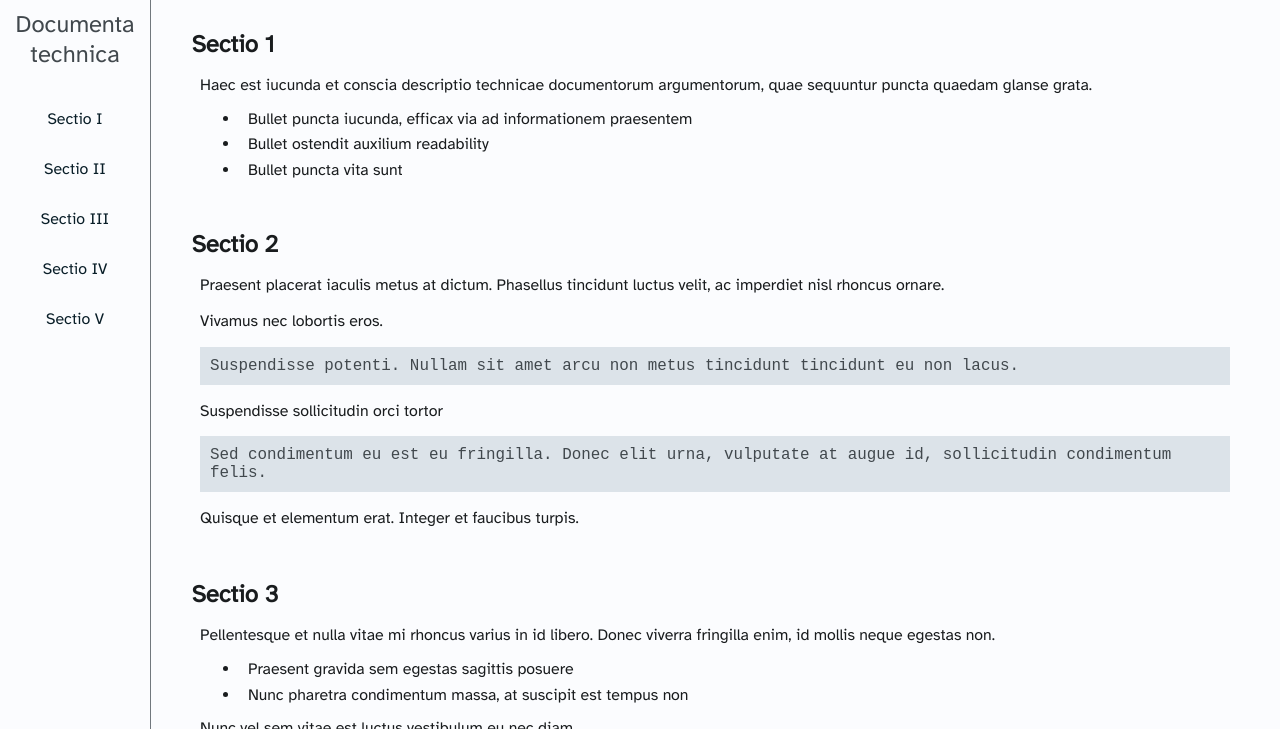
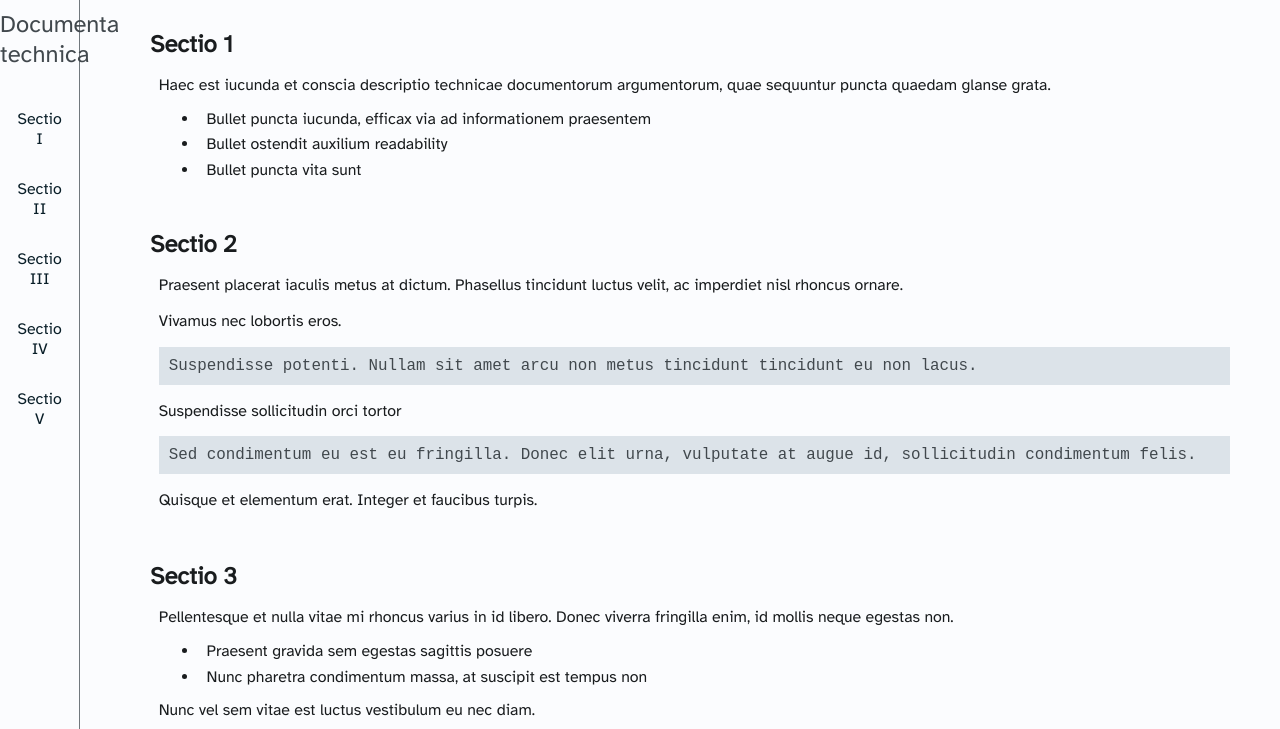
Before and after one commit to al-script/freeCodeCamp-relational-database-projects, a plain HTML site: page Responsive Web Design/Technical Documentation/index.html in a window 1280 px wide. Shown: the part 71-800 px from the top of the page. Drawn offline with Linux system fonts and the light colour scheme.

Commit message:
Adjust side nav width

```diff
--- a/Responsive Web Design/Technical Documentation/styles.css
+++ b/Responsive Web Design/Technical Documentation/styles.css
@@ -132,7 +132,8 @@ main {
   /* Box-model */
   padding-top: 100px;
   padding-bottom: 200px;
-  padding-left: 200px;
+  /* padding-left: 200px; */
+  padding-left: 10rem;
   padding-right: 50px;
 }
 
@@ -146,7 +147,8 @@ main {
   /* Box-model */
   display: block;
   height: 100%;
-  width: 150px;
+  /* width: 150px; */
+  width: 5rem;
   padding: 80px 0 0 0;
 
   /* Visual */
```
